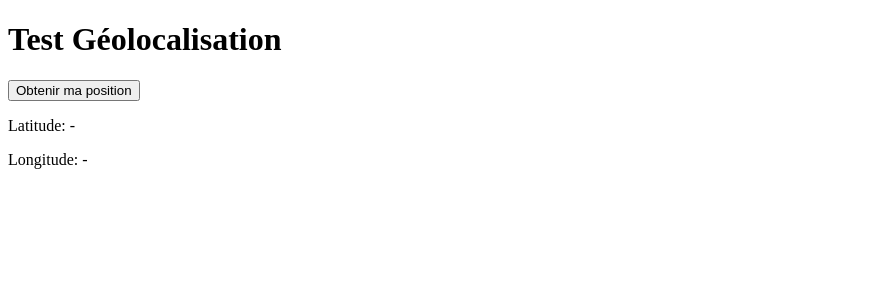
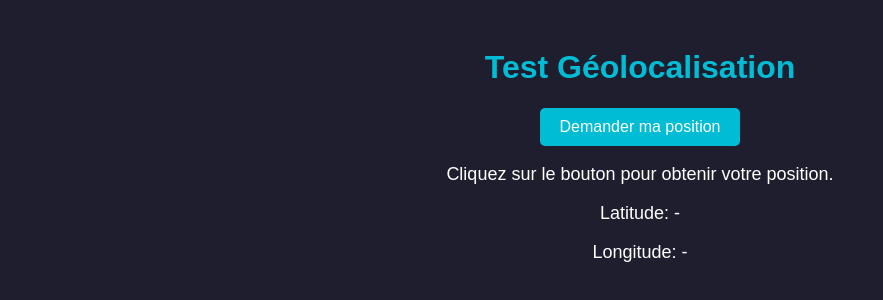
Before and after one commit to LIPMO/spest, a plain HTML site: page index.html in a window 1280 px wide. Shown: the whole page, without its empty margins (0-883 px from the left). Drawn offline with Linux system fonts and the light colour scheme.

Commit message:
Update index.html

```diff
--- a/index.html
+++ b/index.html
@@ -4,17 +4,49 @@
     <meta charset="UTF-8">
     <meta name="viewport" content="width=device-width, initial-scale=1.0">
     <title>Test Géolocalisation</title>
+    <style>
+        body {
+            font-family: Arial, sans-serif;
+            background-color: #1e1e2f; /* Fond sombre */
+            color: #ffffff; /* Texte blanc */
+            text-align: center;
+            padding: 20px;
+        }
+        h1 {
+            color: #00bcd4; /* Titre coloré */
+        }
+        button {
+            background-color: #00bcd4;
+            border: none;
+            color: white;
+            padding: 10px 20px;
+            text-align: center;
+            text-decoration: none;
+            display: inline-block;
+            font-size: 16px;
+            cursor: pointer;
+            border-radius: 5px;
+            transition: background-color 0.3s ease;
+        }
+        button:hover {
+            background-color: #008c9e;
+        }
+        p {
+            font-size: 18px;
+        }
+    </style>
 </head>
 <body>
     <h1>Test Géolocalisation</h1>
-    <button id="getLocationBtn">Obtenir ma position</button>
-    <p id="status"></p>
+    <button id="getLocationBtn">Demander ma position</button>
+    <p id="status">Cliquez sur le bouton pour obtenir votre position.</p>
     <p>Latitude: <span id="latitude">-</span></p>
     <p>Longitude: <span id="longitude">-</span></p>
 
     <script>
         document.getElementById("getLocationBtn").addEventListener("click", function() {
             if (navigator.geolocation) {
+                // Demande de la position
                 navigator.geolocation.getCurrentPosition(showPosition, showError);
             } else {
                 document.getElementById("status").innerText = "La géolocalisation n'est pas supportée sur ce navigateur.";
@@ -22,12 +54,14 @@
         });
 
         function showPosition(position) {
+            // Affichage des données de position
             document.getElementById("latitude").innerText = position.coords.latitude;
             document.getElementById("longitude").innerText = position.coords.longitude;
             document.getElementById("status").innerText = "Position récupérée avec succès !";
         }
 
         function showError(error) {
+            // Gestion des erreurs de géolocalisation
             switch (error.code) {
                 case error.PERMISSION_DENIED:
                     document.getElementById("status").innerText = "Permission de géolocalisation refusée.";
```
